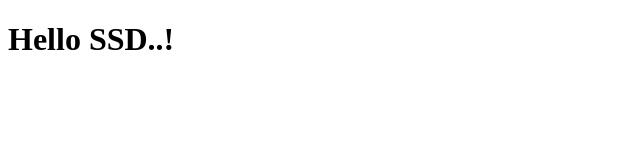
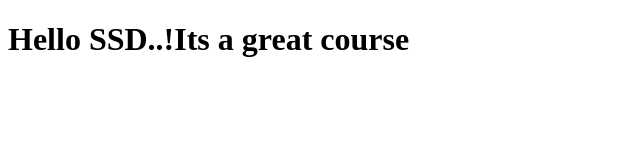
Before and after one commit to saurabh1706/coursera-test, a plain HTML site: page site/index.html in a window 1280 px wide. Shown: the whole page, without its empty margins (0-640 px from the left). Drawn offline with Linux system fonts and the light colour scheme.

Commit message:
Small addition.

```diff
--- a/site/index.html
+++ b/site/index.html
@@ -4,6 +4,6 @@
 	<title>Hello Coursera</title>
 </head>
 <body>
-<h1>Hello SSD..!</h1>
+<h1>Hello SSD..!Its a great course</h1>
 </body>
 </html>
```
